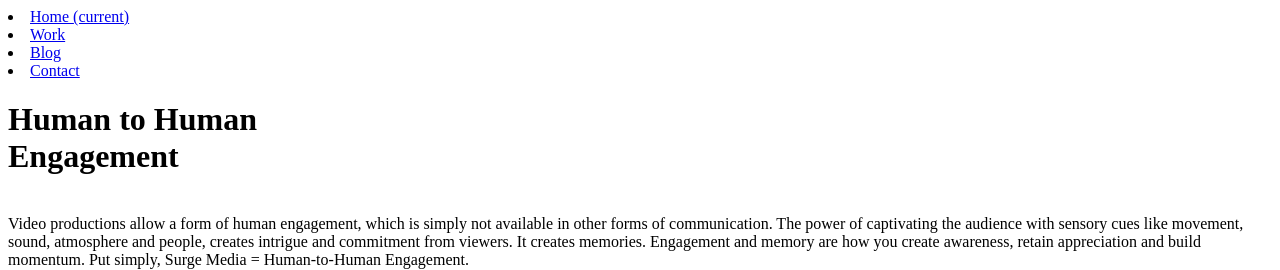
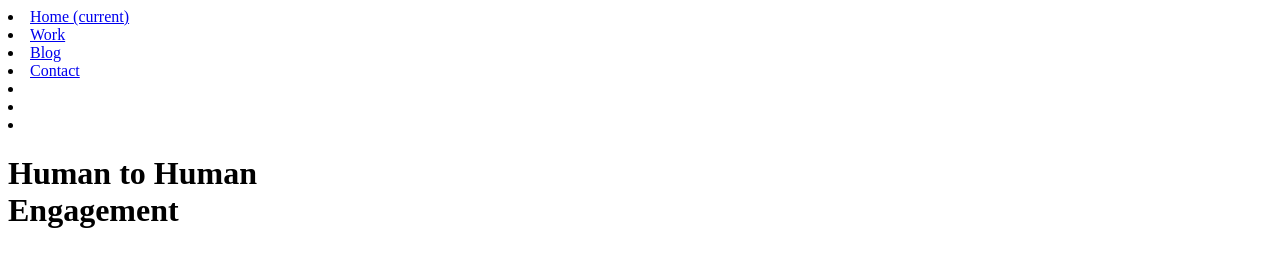
Before and after one commit to surgemedia/SURGEMEDIA, a PHP site: page /templates/layouts/home.html in a window 1280 px wide. Shown: the top 270 px of the page. Run offline with PHP 8.4, Linux system fonts and the light colour scheme.

Commit message:
New Changes

```diff
--- a/cwd/assets/sass/_homepage.scss
+++ b/cwd/assets/sass/_homepage.scss
@@ -4,6 +4,9 @@
 	line-height:1.7em;
 	font-size:1.2em;
 
+}
+#myCarousel{
+	display: inline-block;
 }
 #services {
 	min-height:400px;
--- a/cwd/templates/layouts/home.html
+++ b/cwd/templates/layouts/home.html
@@ -6,11 +6,16 @@
         <li><a href="#">Blog</a></li>
         <li><a href="#">Contact</a></li>
 </include>
+<include src="navs/navbar-short.html" brand=" " extraClasses="pull-right " extraClassesNav="pull-right">
+
+        <li><a href="#"><i class="fa fa-youtube-play"></i></a></li>
+        <li><a href="#"><i class="fa fa-facebook"></i></a></li>
+        <li><a href="#"><i class="fa fa-instagram"></i></a></li>
+</include>
 
 
-<div class="clearfix">
 <include src="carousel/default.html"></include>
-</div>
+
 
 
 
@@ -23,20 +28,21 @@
 </div>
 
 <div id="services" class="grid">
+	<h2 class="text-center text-bump" >What Our Humans Are Good At</h2>
 	<ul>
-		<li class="grid-item photography"><a href="#"><img src="https://unsplash.it/300/300/?random" alt=""><i class="fa fa-send"></i>
+		<li class="grid-item photography"><a href="http://codepen.io/mikelawton/pen/EJxCA"><img src="https://unsplash.it/300/300/?random" alt=""><i class="fa fa-send"></i>
 		<span>Service</span>
 		</a></li>
-		<li class="grid-item video"><a href="#"><img src="https://unsplash.it/300/300/?random" alt=""><i class="fa fa-send"></i>
+		<li class="grid-item video"><a href="http://codepen.io/mikelawton/pen/EJxCA"><img src="https://unsplash.it/300/300/?random" alt=""><i class="fa fa-gear"></i>
 		<span>Service</span>
 		</a></li>
-		<li class="grid-item design"><a href="#"><img src="https://unsplash.it/300/300/?random" alt=""><i class="fa fa-send"></i>
+		<li class="grid-item design"><a href="http://codepen.io/mikelawton/pen/EJxCA"><img src="https://unsplash.it/300/300/?random" alt=""><i class="fa fa-image"></i>
 		<span>Service</span>
 		</a></li>
-		<li class="grid-item development"><a href="#"><img src="https://unsplash.it/300/300/?random" alt=""><i class="fa fa-send"></i>
+		<li class="grid-item development"><a href="http://codepen.io/mikelawton/pen/EJxCA"><img src="https://unsplash.it/300/300/?random" alt=""><i class="fa fa-code"></i>
 		<span>Service</span>
 		</a></li>
-		<li class="grid-item hosting"><a href="#"><img src="https://unsplash.it/300/300/?random" alt=""><i class="fa fa-send"></i>
+		<li class="grid-item hosting"><a href="http://codepen.io/mikelawton/pen/EJxCA"><img src="https://unsplash.it/300/300/?random" alt=""><i class="fa fa-play"></i>
 		<span>Service</span>
 		</a></li>
 	</ul>
```
